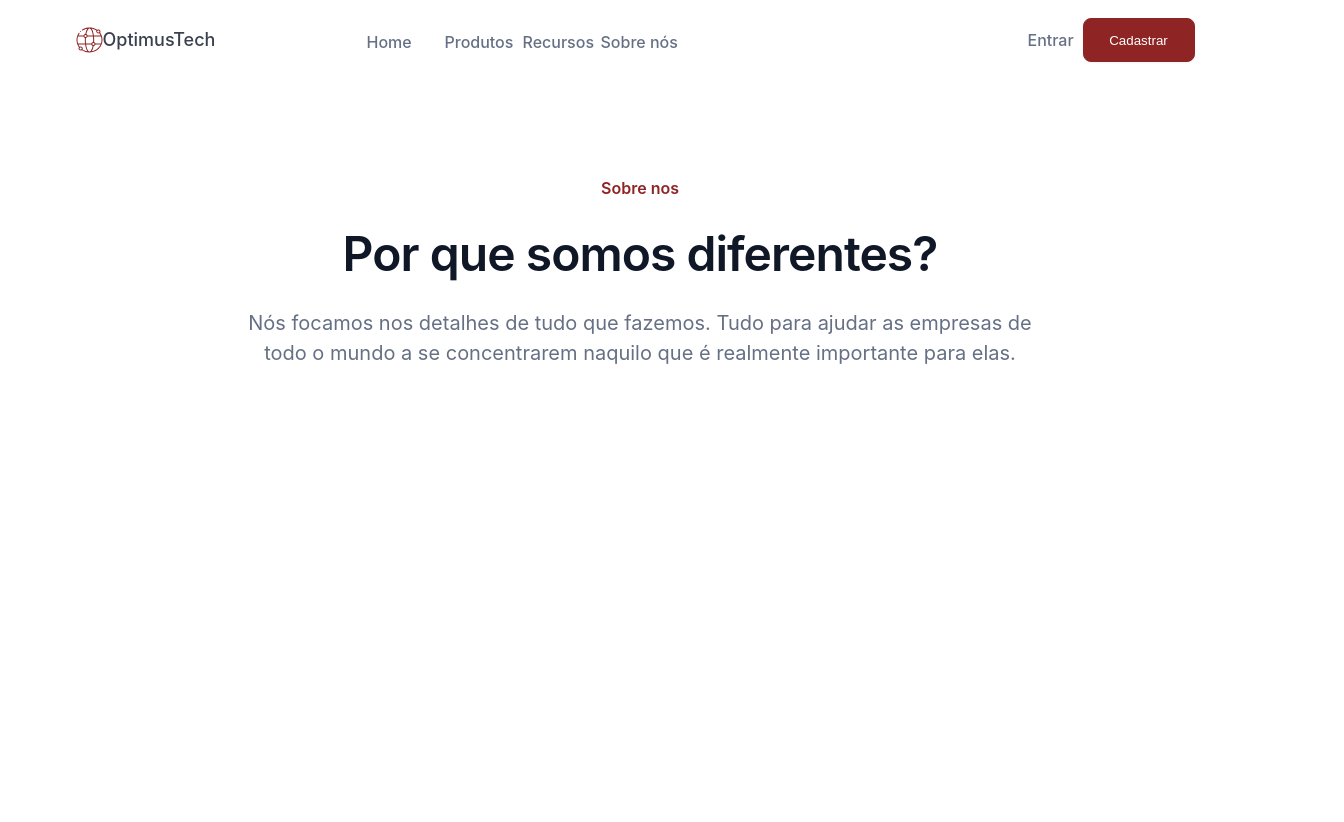
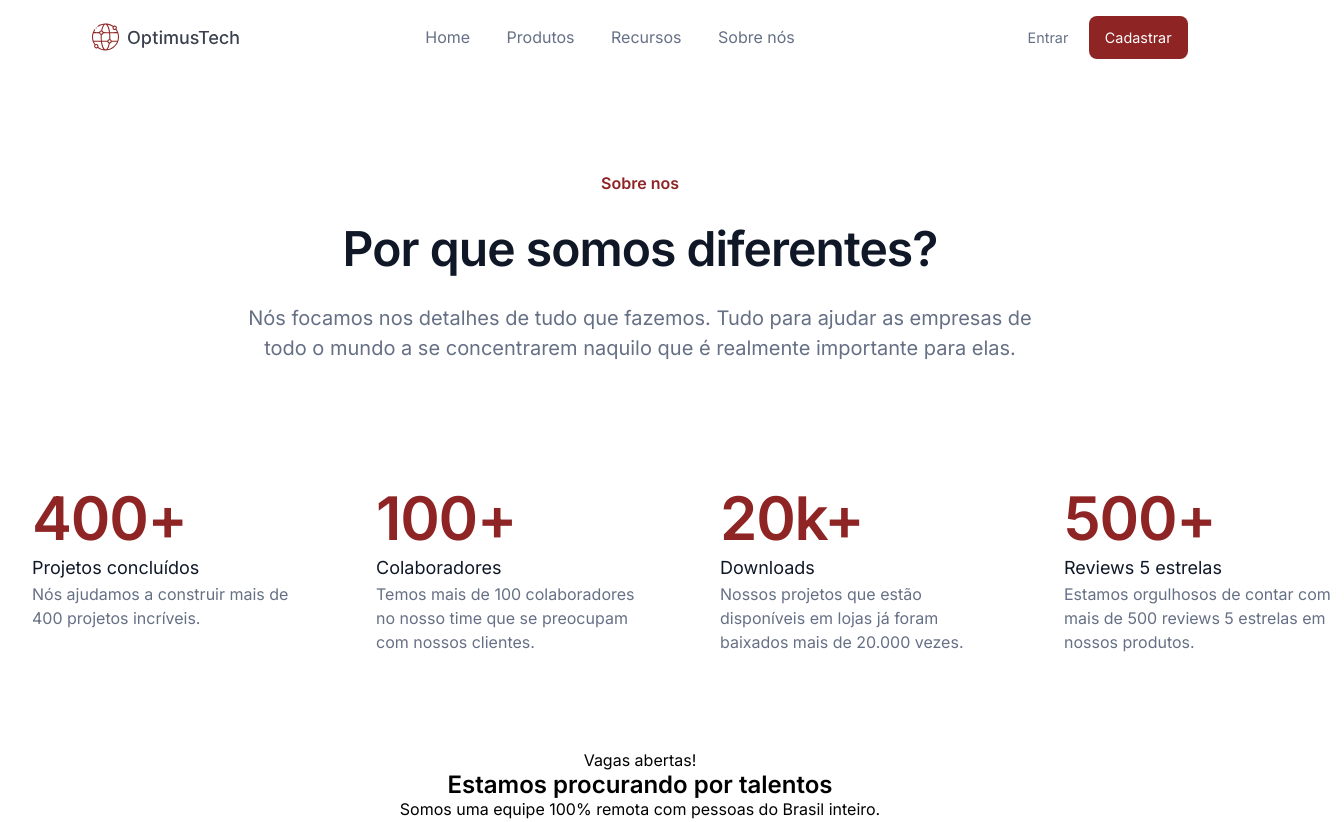
Before and after one commit to CleitsonLima/sevendays, a plain HTML site: page index.html in a window 1280 px wide. Shown: the top 822 px of the page, 1344 px wide, since content can reach past the window. Before the commit the page ends 800 px from the top, so only its background shows below. Drawn offline with Linux system fonts and the light colour scheme.

Commit message:
iniciando vagas

```diff
--- a/css/style.css
+++ b/css/style.css
@@ -1,189 +1,187 @@
+:root {
+    --text-color: #667085;
+    --main-color: #8E2424;
+    --title-color: #101828;
+}
 
-*{
+* {
     margin: 0;
-    padding: 0%;
+    padding: 0;
     box-sizing: border-box;
-    text-decoration: none;
+    font-family: 'Inter', sans-serif;
+}
 
-}
-body{
-    font-size: 100%;
+body {
+    display: flex;
+    flex-direction: column;
+    align-items: center;
+    padding: 0px;
+
+    position: relative;
+    width: 100%;
+    height: 3503px;
+
+    /* Base/White */
+
     background: #FFFFFF;
 }
 
 /* =============== Barra de navegacao============= */
-    /* ===Inicio=== */
+/* ===Inicio=== */
 
-.navbar{
+nav {
     display: flex;
-    flex-direction: row;
     justify-content: space-around;
     align-items: center;
-    width: auto;
-    height: 80px;
-
-
-}
-.logo{
-
-    display: flex;
-    align-items: center;
-
-}
-.logo-img{
-    width: 27px;
-    height: 26.99px;
+    padding: 1rem 0;
     flex: none;
     order: 0;
-    flex-grow: 0;
-
-}
-.logo-title{
-    width: 113px;
-    height: 24px;
-    font-family: "Inter";
-    font-style: normal;
-    font-weight: 500;
-    font-size: 18px;
-    line-height: 24px;
-    color: #3A404E;
-    flex: none;
-    order: 1;
-    flex-grow: 0;
-
-}
-.menu{
-    display: flex;
-    flex-direction: row;
-    justify-content: flex-start;
-    align-items: baseline;
-    width: 500px;
-    height: 20px;
-}
-.menu-item{
-    width: 78px;
-    height: 24px;
-    font-family: 'Inter';
-    font-style: normal;
-    font-weight: 500;
-    font-size: 16px;
-    line-height: 24px;
-    flex: none;
-    color: #667085;;
-}
-.cadastro{
-    display: flex;
-    flex-direction: row;
-    justify-content: space-between;
-    align-items: center;
-    width: auto;
-    padding: 10px;
-    gap: 8px;
-
-}
-.cadastro-entrar{
-    width: 47px;
-    height: 24px;
-    font-family: 'Inter';
-    font-style: normal;
-    font-weight: 500;
-    font-size: 16px;
-    line-height: 24px;
-    color: #667085;
-    flex: none;
-    order: 0;
-    flex-grow: 0;
-}
-.cadastro-button{
-    box-sizing: border-box;
-    display: flex;
-    flex-direction: row;
-    justify-content: center;
-    align-items: center;
-    padding: 10px 18px;
-    gap: 8px;
-    width: 112px;
-    height: 44px;
-    background: #8E2424;
-    border: 1px solid #8E2424;
-    color: #FFFFFF;;
-    box-shadow: 0px 1px 2px rgba(16, 24, 40, 0.05);
-    border-radius: 8px;
-    flex: none;
-    order: 0;
+    align-self: stretch;
     flex-grow: 0;
 }
 
-/* ===Fim=== */
+.links a {
+    color: var(--text-color);
+    text-decoration: none;
+    margin-right: 2rem;
+}
+
+button {
+    padding: 0.8rem 1rem;
+    cursor: pointer;
+    border: none;
+    border-radius: 0.5rem;
+    background: none;
+    color: var(--text-color);
+    font-size: 0.9rem;
+}
+
+button.cadastro {
+    background-color: var(--main-color);
+    color: #FFF;
+}
+
+/* ===FIM=== */
 
 
-/* ================= Cabecalho =============== */
-        /* ===Inicio=== */
 
+/* =============== cabecalho============= */
+/* ===INICIO=== */
 
-.cabecalho{
+.cabecalho {
     display: flex;
     flex-direction: column;
     align-items: center;
+    width: 100%;
+    height: 407px;
     padding: 96px 0px;
     gap: 24px;
-    width: auto;
-    height: 407px;
-    background: #FFFFFF;
     flex: none;
     order: 1;
-    align-self: auto;
+    align-self: stretch;
     flex-grow: 0;
+}
 
-}
-.cabecalho-item1{
-    width: 78px;
-    height: 24px;
-    font-family: 'Inter';
+.cabecalho span {
+    font-family: 'Inter', sans-serif;
     font-style: normal;
     font-weight: 600;
     font-size: 16px;
     line-height: 24px;
-    color: #8E2424;
-    flex: none;
-    order: 0;
-    flex-grow: 0;
-    text-align: center;
+    color: var(--main-color);
 }
-.cabecalho-item2{
-    width: 603px;
-    height: 60px;
-    font-family: 'Inter';
+
+.cabecalho h1 {
+    font-family: 'Inter', sans-serif;
     font-style: normal;
     font-weight: 600;
     font-size: 48px;
-    line-height: 125%;
+    line-height: 60px;
     letter-spacing: -0.02em;
-    color: #101828;
-    flex: none;
-    order: 0;
-    flex-grow: 0;
-    text-align: center;
+    color: var(--title-color);
+}
 
-}
-.cabecalho-item3{
-    width: 791px;
-    height: 60px;
-
-    /* Text xl/Normal */
-
-    font-family: 'Inter';
+.cabecalho p {
+    font-family: 'Inter', sans-serif;
     font-style: normal;
     font-weight: 400;
     font-size: 20px;
-    line-height: 150%;
+    line-height: 30px;
     text-align: center;
-    color: #667085;
-    flex: none;
-    order: 0;
-    flex-grow: 0;
-    text-align: center;
+    width: 791px;
+    height: 60px;
+    color: var(--text-color);
 }
 
+/* ===FIM=== */
 
-/* ===Fim=== */
+
+
+/* =============== Metricas ============= */
+/* ===INICIO=== */
+
+.metricas {
+    display: flex;
+    justify-content: center;
+    align-items: center;
+    padding: 0px 0px 0px 96px;
+    gap: 64px;
+    width: 100%;
+    flex: none;
+    order: 2;
+    align-self: stretch;
+    flex-grow: 0;
+
+}
+
+.item-metrica {
+    display: flex;
+    flex-direction: column;
+    align-self: stretch;
+    font-size: 16px;
+    line-height: 24px;
+    color: var(--text-color)
+}
+
+.item-metrica h1 {
+    font-size: 60px;
+    line-height: 72px;
+    letter-spacing: -0.02em;
+    color: var(--main-color)
+}
+
+.titulo-metrica {
+    width: 280px;
+    height: 28px;
+    font-size: 18px;
+    line-height: 28px;
+    color: var(--title-color);
+
+}
+
+/* ===FIM=== */
+
+
+
+/* =============== VAGAS============= */
+/* ===INICIO=== */
+
+.vagas {
+    display: flex;
+    flex-direction: column;
+    align-items: center;
+    padding: 96px;
+    gap: 64px;
+    width: 100%;
+    height: 1798px;
+    flex: none;
+    order: 3;
+    align-self: stretch;
+    flex-grow: 0;
+}
+
+.talentos{
+    display: flex;
+    flex-direction: column;
+    align-items: center;
+}
--- a/index.html
+++ b/index.html
@@ -2,40 +2,82 @@
 <html lang="pt-BR">
 <!-- link do figma https://www.figma.com/file/mm3MLozvUDGhDRTxSLlGL5/7daysOfCode-HTML-CSS?node-id=0%3A9878 -->
 <!-- link de uso do flex-box https://css-tricks.com/snippets/css/a-guide-to-flexbox/ -->
+
 <head>
-    <meta charset='utf-8'>
-    <title>OptimusTech</title>
-    <meta name='viewport' content='width=device-width, initial-scale=1'>
+    <meta charset="UTF-8">
+  <meta http-equiv="X-UA-Compatible" content="IE=edge">
+  <meta name="viewport" content="width=device-width, initial-scale=1.0">
+  <title>OptimusTech</title>
+  <link rel="preconnect" href="https://fonts.googleapis.com">
+  <link rel="preconnect" href="https://fonts.gstatic.com" crossorigin>
+  <link href="https://fonts.googleapis.com/css2?family=Inter:wght@300;400;500;600&display=swap" rel="stylesheet">
     <link rel='stylesheet' type="text/css" href='css/style.css'>
 </head>
 
 
 <body>
-    <header class="navbar">
-
-        <div class="logo">
-            <img class="logo-img" src="img/worldwide.svg">
-            <a class="logo-title">OptimusTech</a>
+    <nav>
+        <img src="img/logo.svg" />
+        <div class="links">
+            <a href="#">Home</a>
+            <a href="#">Produtos</a>
+            <a href="#">Recursos</a>
+            <a href="#">Sobre nós</a>
         </div>
-        <nav class="menu">
-            <a class="menu-item"> Home </a>
-            <a class="menu-item"> Produtos </a>
-            <a class="menu-item"> Recursos </a>
-            <a class="menu-item"> Sobre nós </a>
-        </nav>
-        <div class="cadastro">
-            <a class="cadastro-entrar">Entrar</a>
-            <button class="cadastro-button"> Cadastrar</button>
+        <div>
+            <button>Entrar</button>
+            <button class="cadastro">Cadastrar</button>
         </div>
-    </header>
+    </nav>
 
     <main>
-        <div class="cabecalho">
-            <div class="cabecalho-item1"><p>Sobre nos</p></div>
-            <div class="cabecalho-item2"><p>Por que somos diferentes?</p></div>
-            <div class="cabecalho-item3"><p>Nós focamos nos detalhes de tudo que fazemos. Tudo para ajudar as empresas de todo o mundo a se concentrarem naquilo que é realmente importante para elas.</p></div>
-        </div>
 
+        <section class="cabecalho">
+
+            <span>Sobre nos</span>
+            <h1>Por que somos diferentes?</h1>
+            <p>Nós focamos nos detalhes de tudo que fazemos. Tudo para ajudar as empresas de todo o mundo a se
+                concentrarem naquilo que é realmente importante para elas.
+            </p>
+
+        </section>
+
+        <section class="metricas">
+
+            <div class="item-metrica">
+                <h1>400+</h1>
+                <span class="titulo-metrica">Projetos concluídos</span>
+                <span>Nós ajudamos a construir mais de 400 projetos incríveis.</span>
+            </div>
+
+            <div class="item-metrica">
+                <h1>100+</h1>
+                <span class="titulo-metrica">Colaboradores</span>
+                <span>Temos mais de 100 colaboradores no nosso time que se preocupam com nossos clientes.</span>
+            </div>
+
+            <div class="item-metrica">
+                <h1>20k+</h1>
+                <span class="titulo-metrica">Downloads</span>
+                <span>Nossos projetos que estão disponíveis em lojas já foram baixados mais de 20.000 vezes.</span>
+            </div>
+
+            <div class="item-metrica">
+                <h1>500+</h1>
+                <span class="titulo-metrica">Reviews 5 estrelas</span>
+                <span>Estamos orgulhosos de contar com mais de 500 reviews 5 estrelas em nossos produtos.</span>
+            </div>
+
+        </section>
+
+        <section class="vagas">
+            <div class="talentos">
+                <span class="titulo-vagas">Vagas abertas!</span>
+                <h1>Estamos procurando por talentos</h1>
+                <span>Somos uma equipe 100% remota com pessoas do Brasil inteiro.</span>
+            </div>
+            <img src="img/Image.png">
+        </section>
 
     </main>
 
@@ -45,4 +87,5 @@
 
     </footer>
 </body>
+
 </html>
```
Also changed, not shown: img/Image.png (added), img/logo.svg (added), img/worldwide.svg (deleted).
